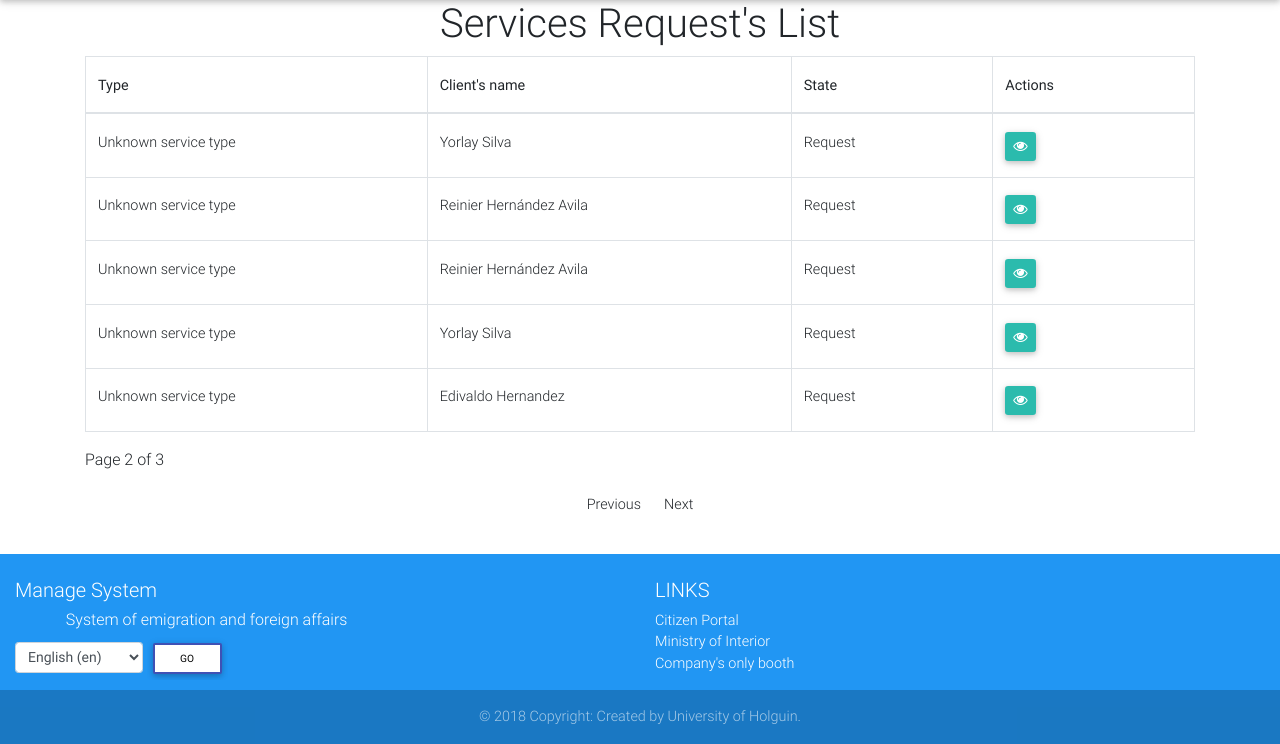
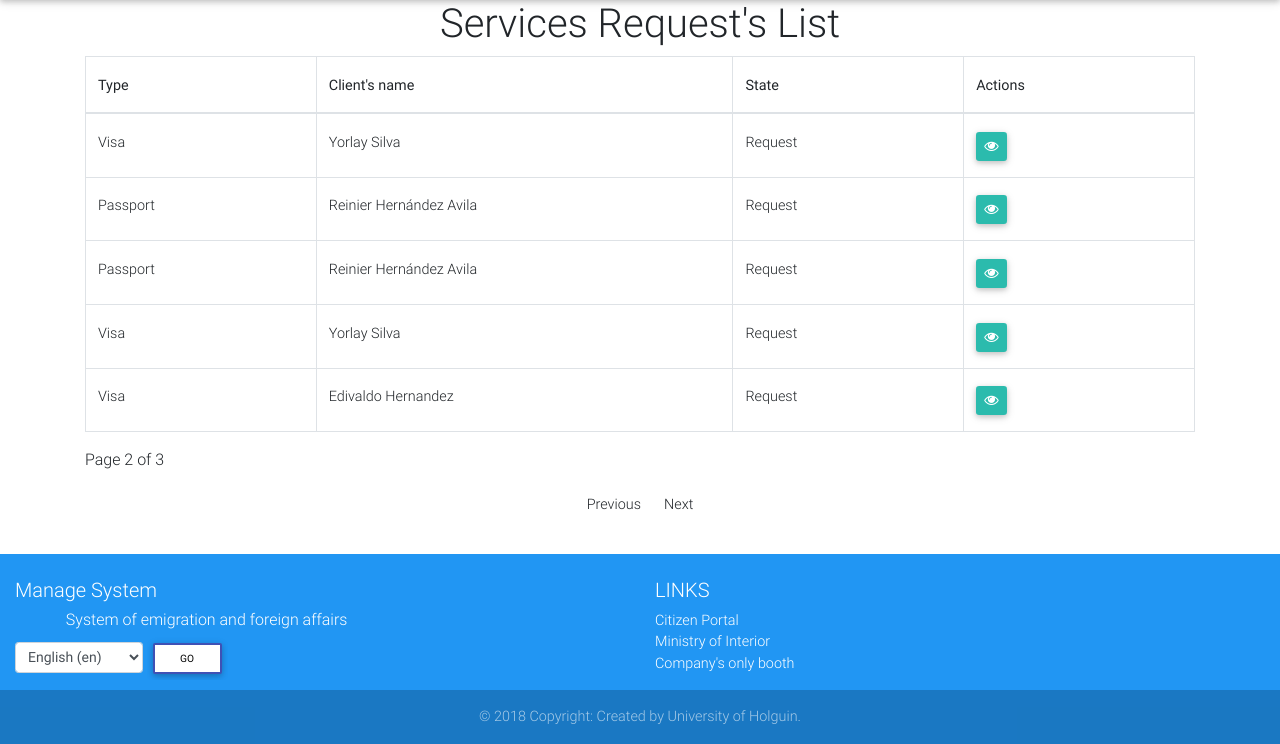
Before and after one commit to ragnarok22/smehla, a Django app: page /tools/?page=2 in a window 1280 px wide. Shown: the part 56-800 px from the top of the page. Run offline with Django 3.2, Linux system fonts and the light colour scheme; a user stored in the database is signed in; data comes from the database, SQL or seed files in the repository; both versions use the stored data as it was after the commit; some libraries are stand-ins or nearby versions.

Commit message:
arreglando problema con mostrar el tipo de servicio en la vista tools

```diff
--- a/services/admin.py
+++ b/services/admin.py
@@ -2,5 +2,6 @@ from django.contrib import admin
 from services import models
 
 admin.site.register(models.Client)
+admin.site.register(models.Service)
 admin.site.register(models.Visa)
 admin.site.register(models.Passport)
--- a/services/models.py
+++ b/services/models.py
@@ -54,6 +54,7 @@ class Service(models.Model):
     SERVICE_TYPE = {
         'None': _('Unknown service type'),
         'visa': _('Visa'),
+        'passport': _('Passport'),
     }
     client = models.ForeignKey(verbose_name=_('Client'), to=Client, on_delete=models.CASCADE)
     status = models.CharField(_('Status'), max_length=1, choices=SERVICE_STATUS, default='1')
@@ -66,7 +67,7 @@ class Service(models.Model):
             return self.SERVICE_TYPE['None']
 
     def __str__(self):
-        return self.service_type
+        return '{}'.format(self.get_service_type())
 
 
 class Visa(Service):
@@ -105,6 +106,7 @@ class Passport(Service):
         ('N', _('Normal')),
         ('S', _('Service')),
     )
+    service_type = Service.SERVICE_TYPE['passport']
     passport_type = models.CharField(_('Passport type'), max_length=1, choices=PASSPORT_TYPE)
     emission_date = models.DateField(_('Emission date'))
     remission_type = models.CharField(_('Remission type'), max_length=1, choices=Visa.REQUEST_TYPE)
--- a/services/templates/services/tools.html
+++ b/services/templates/services/tools.html
@@ -73,7 +73,11 @@
                     <tbody>
                     {% for service in page_obj %}
                         <tr>
-                            <td>{{ service.get_service_type }}</td>
+                            {% if service.visa %}
+                                <td>{{ service.visa.service_type }}</td>
+                            {% else %}
+                                <td>{{ service.passport.service_type }}</td>
+                            {% endif %}
                             <td>
                                 <a href="{% url 'services:client_detail' service.client.pk %}">{{ service.client.get_full_name }}</a>
                             </td>
@@ -83,7 +87,8 @@
                                     <i class="fa fa-eye"></i>
                                 </a>
                                 {% if user.is_superadmin or user.occupation == 'FAC' and service.status == '1' or user.occupation == 'BAC' and service.status == '2' %}
-                                    <a href="{% url 'services:service_update' 'visa' service.pk %}" class="btn btn-default">
+                                    <a href="{% url 'services:service_update' 'visa' service.pk %}"
+                                       class="btn btn-default">
                                         <i class="fa fa-edit"></i>
                                     </a>
                                     <a href="{% url 'services:visa_delete' service.pk %}" class="btn btn-default">
--- a/services/templates/services/visa_detail.html
+++ b/services/templates/services/visa_detail.html
@@ -7,6 +7,6 @@
 
 {% block main %}
     {{ visa }}
-    <a href="{% url 'services:visa_update' visa.pk %}">{% trans 'Update' %}</a>
-    <a href="{% url 'services:visa_delete' visa.pk %}">{% trans 'Delete' %}</a>
+    <a href="{% url 'services:service_update' type visa.pk %}">{% trans 'Update' %}</a>
+{#    <a href="{% url 'services:visa_delete' visa.pk %}">{% trans 'Delete' %}</a>#}
 {% endblock %}
--- a/services/views.py
+++ b/services/views.py
@@ -110,6 +110,7 @@ class ServiceCreateView(mixins.LoginRequiredMixin, generic.CreateView):
 
     def form_valid(self, form):
         self.object = form.save(commit=False)
+        self.object.service_type = self.service_type
         self.object.client = models.Client.objects.get(pk=self.kwargs.get('pk'))
         response = super(ServiceCreateView, self).form_valid(form)
         return response
```
Also changed, not shown: db.sqlite3.
